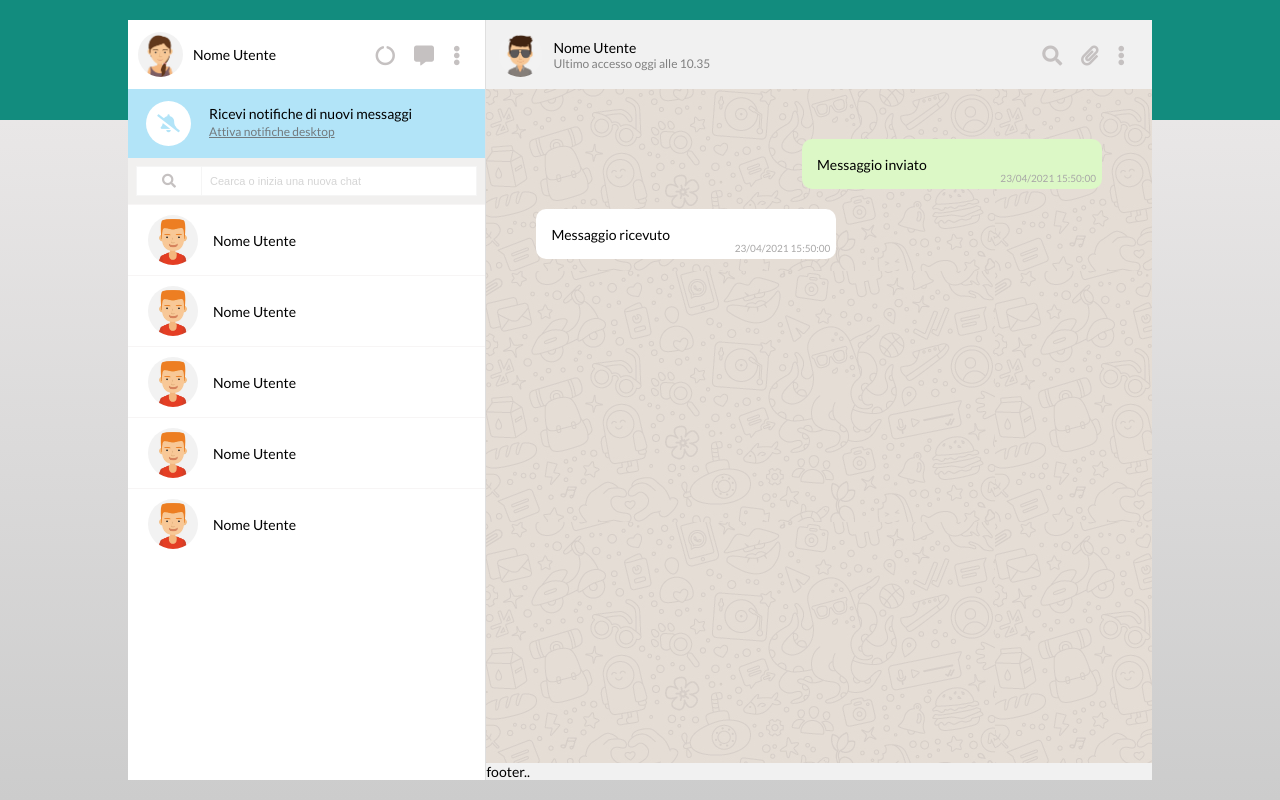
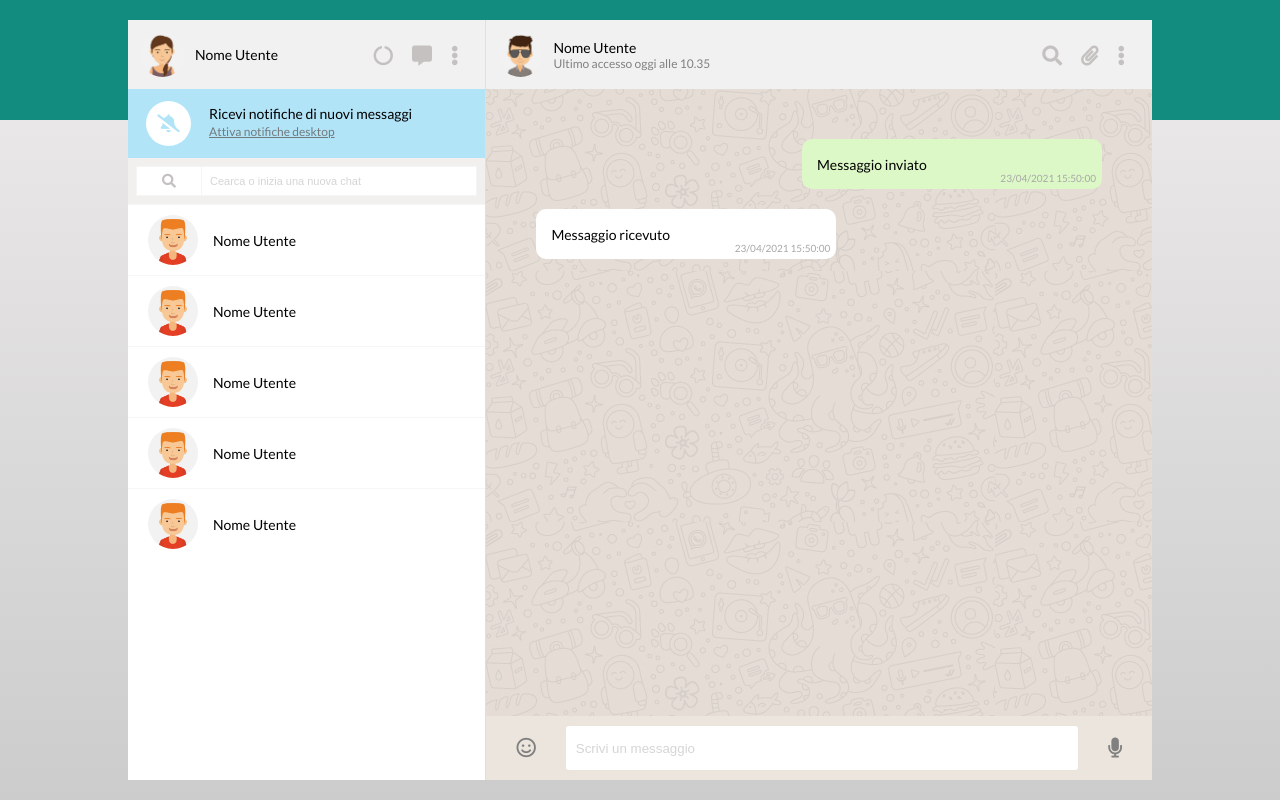
Before and after one commit to Martab1/vue-boolzapp, a plain HTML site: page index.html in a window 1280 px wide. Drawn offline with nearby package versions, Linux system fonts and the light colour scheme.

Commit message:
style completed

```diff
--- a/css/style.css
+++ b/css/style.css
@@ -56,12 +56,6 @@ body{
   overflow-y: auto;
 }
 
-.header-content,
-.footer-content{
-    background: #f1f1f1;
-    /* height: 70px; */
-}
-
 /* SIDE layout */
 
 .container .side{
@@ -81,10 +75,12 @@ body{
 
 /* side style first section ( & header content) */
 
-.header-side{
+
+.header-side,
+.header-content{
+    background:#f1f1f1;
     align-items: center;
-    padding: 0 10px;
-    margin: 12px  0;
+    padding: 12px;
 }
 
 .header-side .user,
@@ -187,11 +183,6 @@ body{
 /* CONTENT */
 /* header */
 
-.header-content{
-    padding: 12px;
-    align-items: center;
-}
-
 .header-content .user p{
     color: grey;
     font-size: 12px;
@@ -205,18 +196,11 @@ body{
 
 .sent{
     justify-content: flex-end;
-
 }
 
 .received,
 .sent{
-    width: 100%;
     margin-bottom: 20px;
-
-}
-
-.sent .message{
-    background: #DCF8C6;
 }
 
 .message{
@@ -236,3 +220,39 @@ body{
     right: 6px;
     color: rgb(168, 167, 167);
 }
+
+/* message colors */
+
+.received-color{
+    background:#fff;
+}
+
+.sent-color{
+    background:#DCF8C6;
+}
+
+/* footer */
+.footer-content {
+    padding: 10px 0;
+    background: #ECE5DD;
+}
+
+
+.footer-content .icon{
+     color: grey;
+     font-size: 20px;
+     padding: 12px 30px;
+}
+
+.new-message{
+    flex-grow: 1;
+    border: none;
+    border-radius: 3px;
+    outline: none;
+    padding: 5px 10px;
+
+}
+
+.new-message::placeholder{
+    opacity: .3;
+}
--- a/index.html
+++ b/index.html
@@ -112,34 +112,28 @@
 
             <!-- main content-->
             <section class="main-content">
+                <!-- sent -->
                 <div class="sent flex">
-                    <div class=" message pos-relative flex">
+                    <div class=" message pos-relative flex sent-color">
                         <p>Messaggio inviato</p>
                         <span>23/04/2021 15:50:00</span>
+                     </div>
+                 </div>
 
-                    </div>
-
-                </div>
-
-                <div class="received">
-
-                    <div class=" message pos-relative flex">
+                 <!-- received-->
+                <div class="received ">
+                    <div class=" message pos-relative flex received-color">
                         <p>Messaggio ricevuto</p>
                         <span>23/04/2021 15:50:00</span>
                     </div>
                 </div>
-
-
-
-
-
-
-
             </section>
 
             <!-- footer content-->
-            <section class=" footer-content">
-                 footer..
+            <section class=" footer-content flex">
+                <i class="far fa-smile icon "></i>
+                <input type="text" class="new-message" placeholder="Scrivi un messaggio">
+                <i class="fas fa-microphone icon "></i>
             </section>
 
         </main>
```
